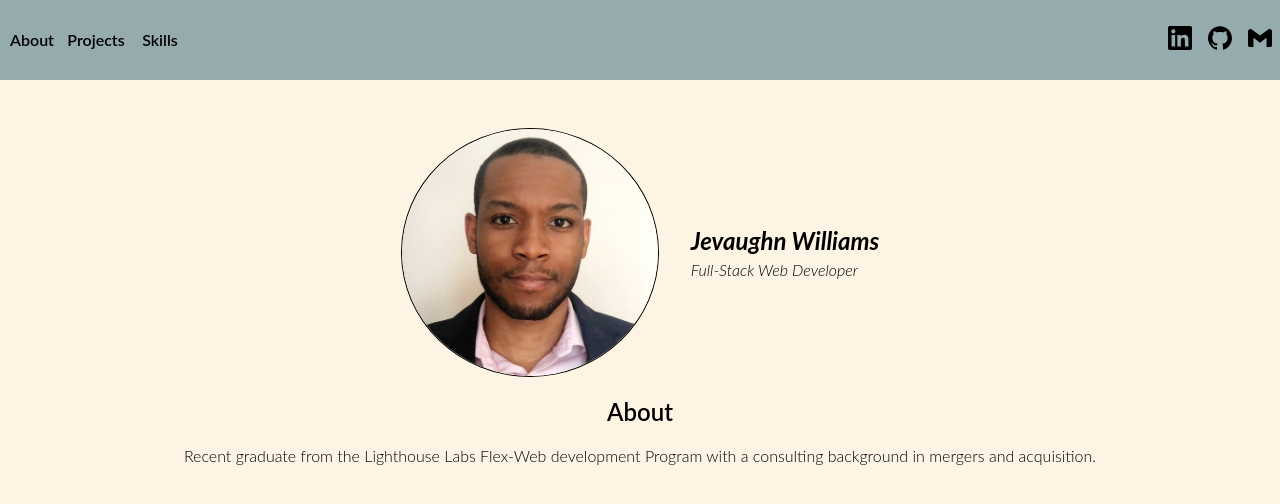
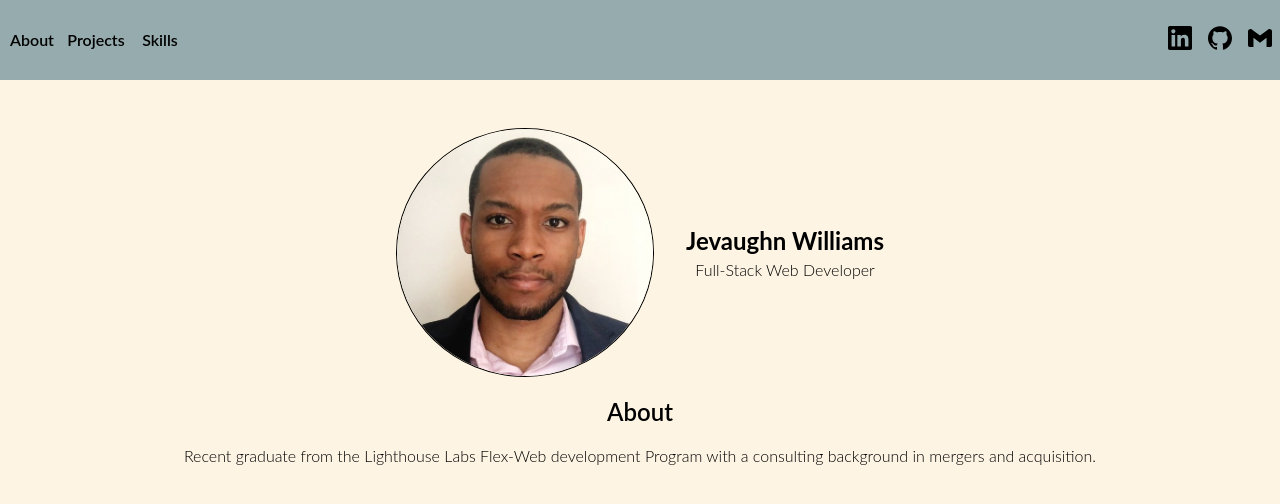
Before and after one commit to Jevaughn-W/portfolio-site, a React (Create React App) app: page / in a window 1280 px wide. Shown: the top 504 px of the page. Built offline with nearby package versions, Linux system fonts and the light colour scheme.

Commit message:
Remove italics from name and title and center title

```diff
--- a/src/Components/About/about.css
+++ b/src/Components/About/about.css
@@ -16,15 +16,14 @@
 #about .header h2 {
   margin: 0;
   margin-bottom: 0.2em;
-  font-style: italic;
   font-size: 1.5em;
 }
 #about .header h4 {
   margin: 0;
   margin-top: 0.2em;
   font-weight: 300;
-  font-style: italic;
   font-size: 1em;
+  text-align: center;
 }
 #about img {
   margin-right: 2em;
--- a/src/Components/About/about.scss
+++ b/src/Components/About/about.scss
@@ -15,15 +15,14 @@
     h2 {
       margin: 0;
       margin-bottom: .2em;
-      font-style: italic;
       font-size: 1.5em;
     }
     h4 {
       margin: 0;
       margin-top: .2em;
       font-weight: 300;
-      font-style: italic;
       font-size: 1em;
+      text-align: center;
     }
   }
   img{
```
Also changed, not shown: 1 other file (tests, documents, lock files or other folders).
